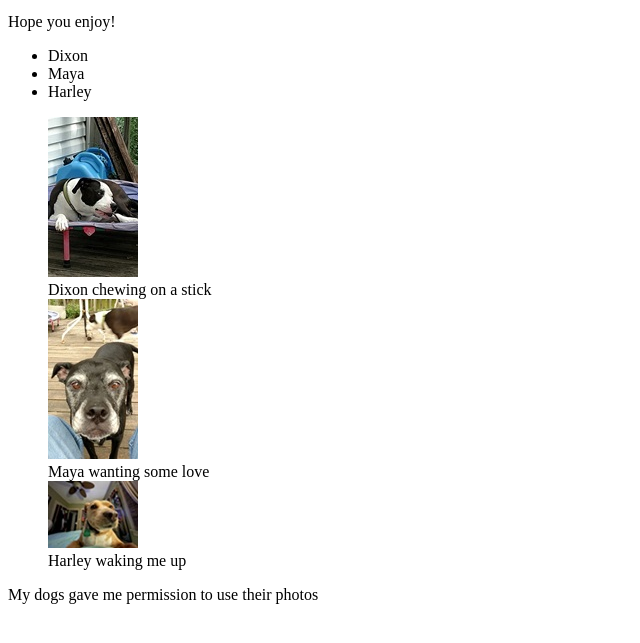
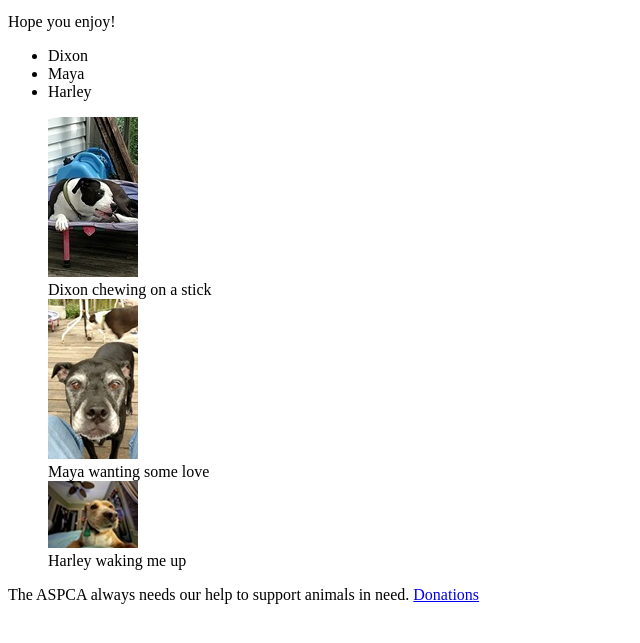
Before and after one commit to Varhgar/Varhgar.github.io, a plain HTML site: page index.html in a window 1280 px wide. Shown: the part 101-744 px from the top of the page, without its empty margins (0-640 px from the left). Drawn offline with Linux system fonts and the light colour scheme.

Commit message:
Add files via upload

```diff
--- a/index.html
+++ b/index.html
@@ -23,10 +23,13 @@
             alt="Maya">
             <figcaption>Maya wanting some love</figcaption>
             <img src="images\Harley3.jpg"
-            alt="Maya">
+            alt="Harley">
             <figcaption>Harley waking me up</figcaption>
         </figure>
     </main>
-    <footer>My dogs gave me permission to use their photos</footer>
+    <footer>
+        The ASPCA always needs our help to support animals in need.
+        <a href="http://aspca.org/">Donations</a>
+    </footer>
 </body>
 </html>
```
